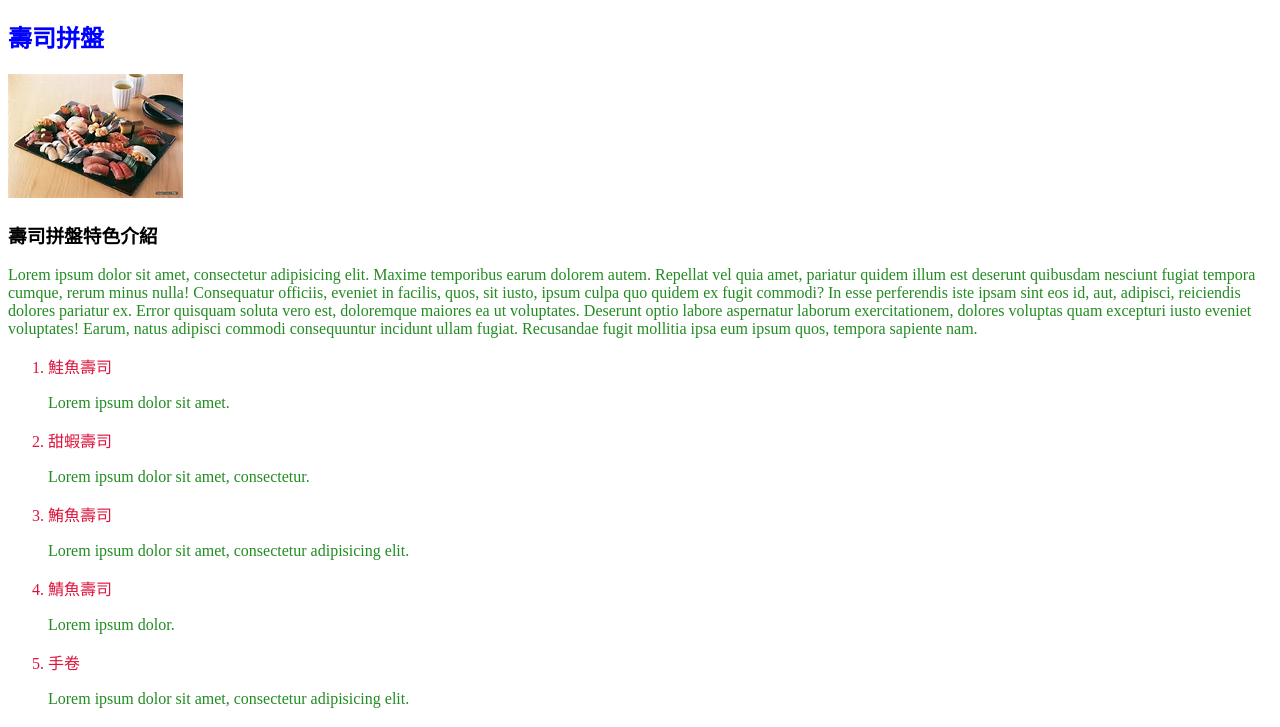
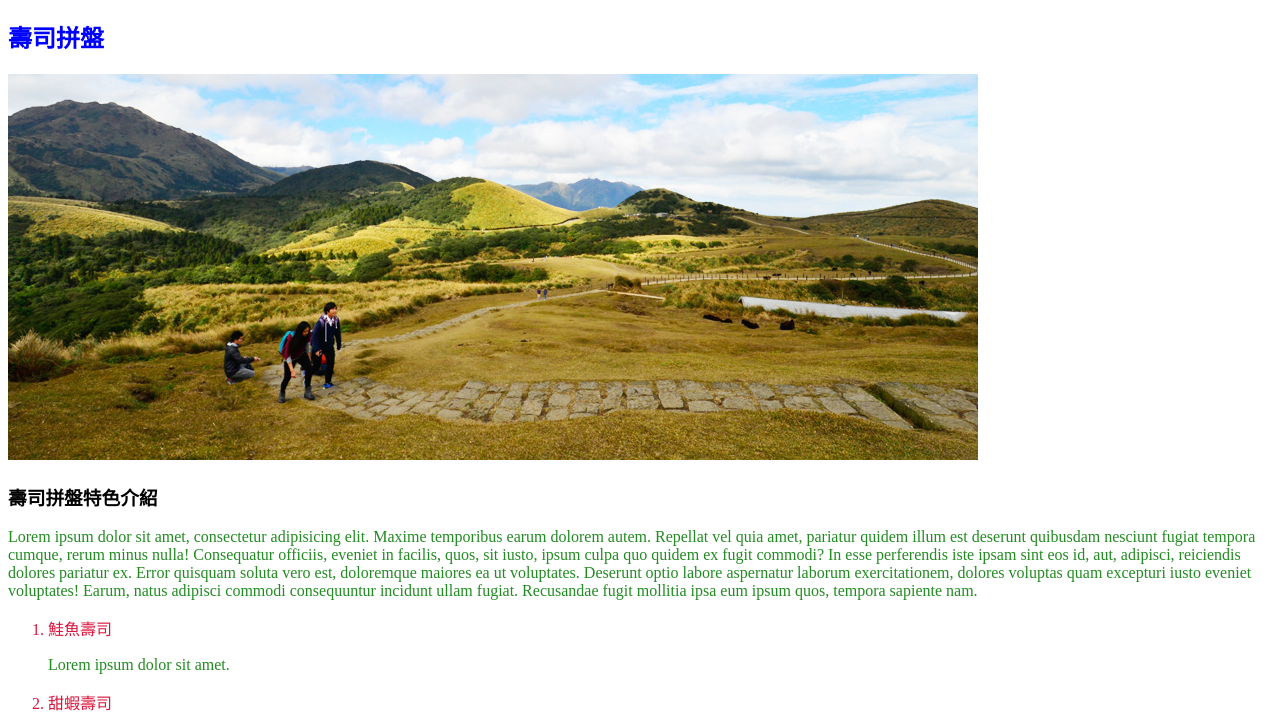
Before and after one commit to Fanchiang/food.github.io, a plain HTML site: page index.html in a window 1280 px wide. Shown: the part 70-797 px from the top of the page. Drawn offline with Linux system fonts and the light colour scheme.

Commit message:
Update index.html

```diff
--- a/index.html
+++ b/index.html
@@ -10,7 +10,7 @@
 <body>
     <h1 class="Japanese Food">日本料理</h1>
     <h2>壽司拼盤</h2>
-    <a href="http://www.ikki.com.tw/index.html" target="_blank"><img src="/img/th.jpg" alt="img"></a>
+    <a href="http://www.ikki.com.tw/index.html" target="_blank"><img src="/img/ch03.jpg" alt="img"></a>
     <h3>壽司拼盤特色介紹</h3>
     <P>Lorem ipsum dolor sit amet, consectetur adipisicing elit. Maxime temporibus earum dolorem autem. Repellat vel quia amet, pariatur quidem illum est deserunt quibusdam nesciunt fugiat tempora cumque, rerum minus nulla! Consequatur officiis, eveniet in facilis, quos, sit iusto, ipsum culpa quo quidem ex fugit commodi? In esse perferendis iste ipsam sint eos id, aut, adipisci, reiciendis dolores pariatur ex. Error quisquam soluta vero est, doloremque maiores ea ut voluptates. Deserunt optio labore aspernatur laborum exercitationem, dolores voluptas quam excepturi iusto eveniet voluptates! Earum, natus adipisci commodi consequuntur incidunt ullam fugiat. Recusandae fugit mollitia ipsa eum ipsum quos, tempora sapiente nam.</P>
     <ol>
```
